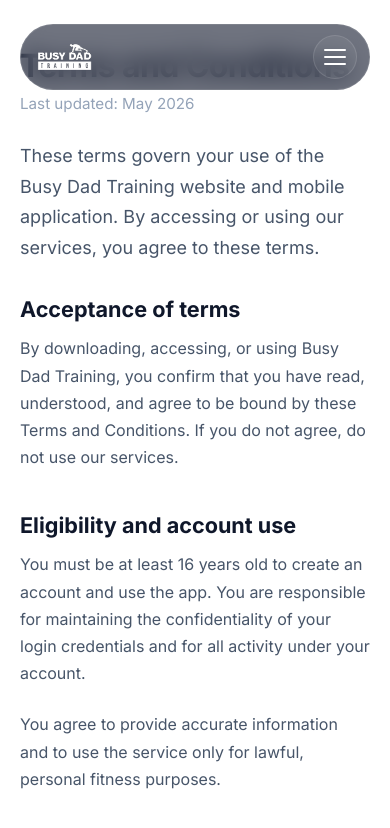
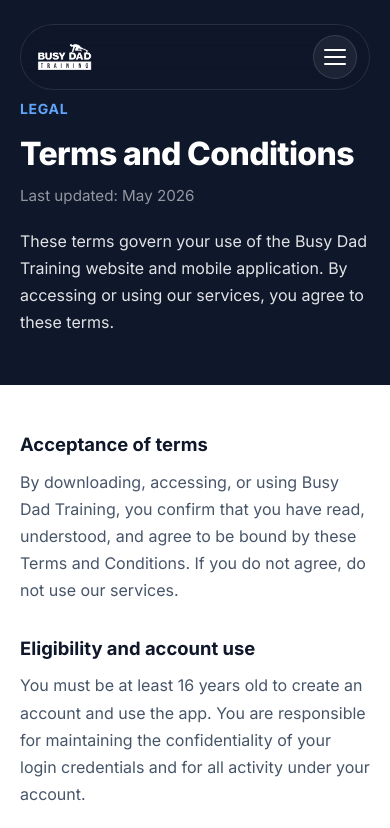
Before and after one commit to andre-pb/BdtWebsite, a Next.js app: page /busy-dad-training-terms-and-conditions-2 in a window 390 px wide. Shown: the top 828 px of the page. Built offline with nearby package versions, Linux system fonts and the light colour scheme.

Commit message:
Fix legal page layout on mobile.
Add a hero section and responsive spacing so the floating nav no longer overlaps page titles and content.

Co-authored-by: Cursor <cursoragent@cursor.com>

```diff
--- a/src/app/busy-dad-training-terms-and-conditions-2/page.tsx
+++ b/src/app/busy-dad-training-terms-and-conditions-2/page.tsx
@@ -32,6 +32,7 @@ export default function TermsPage() {
           intro={termsPage.intro}
           sections={termsPage.sections}
           lastUpdated={termsPage.lastUpdated}
+          eyebrow="Legal"
         />
       </main>
       <Footer />
--- a/src/app/deleting-your-busy-dad-training-app-account/page.tsx
+++ b/src/app/deleting-your-busy-dad-training-app-account/page.tsx
@@ -31,6 +31,7 @@ export default function AccountDeletionPage() {
           heading={accountDeletionPage.heading}
           intro={accountDeletionPage.intro}
           sections={accountDeletionPage.sections}
+          eyebrow="Support"
         />
       </main>
       <Footer />
--- a/src/app/globals.css
+++ b/src/app/globals.css
@@ -434,3 +434,129 @@ button:focus-visible {
     padding-bottom: 48px !important;
   }
 }
+
+/* -------------------------------------------------------------------------- */
+/* Legal pages                                                                */
+/* -------------------------------------------------------------------------- */
+
+.legal-hero {
+  padding-top: 200px;
+  padding-bottom: 72px;
+  background-color: var(--text-main);
+  color: white;
+}
+
+.legal-hero__eyebrow {
+  display: inline-block;
+  font-size: 0.875rem;
+  font-weight: 700;
+  text-transform: uppercase;
+  letter-spacing: 0.05em;
+  color: #60a5fa;
+  margin-bottom: 1rem;
+}
+
+.legal-hero__title {
+  font-size: clamp(2rem, 4vw, 3.25rem);
+  font-weight: 800;
+  line-height: 1.1;
+  letter-spacing: -0.02em;
+  color: white;
+  margin-bottom: 0.75rem;
+  max-width: 18ch;
+}
+
+.legal-hero__updated {
+  color: rgba(255, 255, 255, 0.55);
+  font-size: 0.95rem;
+  margin-bottom: 1.25rem;
+}
+
+.legal-hero__intro {
+  color: rgba(255, 255, 255, 0.88);
+  font-size: clamp(1rem, 2.5vw, 1.125rem);
+  line-height: 1.7;
+  max-width: 42rem;
+}
+
+.legal-content {
+  padding: 80px 0;
+  background: var(--bg-pure);
+}
+
+.legal-content__body {
+  max-width: 42rem;
+}
+
+.legal-section {
+  margin-bottom: 2.5rem;
+}
+
+.legal-section:last-child {
+  margin-bottom: 0;
+}
+
+.legal-section__title {
+  font-size: clamp(1.15rem, 3vw, 1.35rem);
+  font-weight: 700;
+  color: var(--text-main);
+  margin-bottom: 0.75rem;
+  line-height: 1.3;
+}
+
+.legal-section__paragraph {
+  color: var(--text-muted);
+  font-size: 1rem;
+  line-height: 1.7;
+  margin-bottom: 1rem;
+}
+
+.legal-section__paragraph:last-of-type {
+  margin-bottom: 0;
+}
+
+.legal-section__list {
+  color: var(--text-muted);
+  font-size: 1rem;
+  line-height: 1.7;
+  padding-left: 1.25rem;
+  margin: 0.75rem 0 0;
+}
+
+.legal-section__list li {
+  margin-bottom: 0.5rem;
+}
+
+.legal-section__list li:last-child {
+  margin-bottom: 0;
+}
+
+@media (max-width: 768px) {
+  .legal-hero {
+    padding-top: 110px;
+    padding-bottom: 56px;
+  }
+
+  .legal-hero__title {
+    max-width: none;
+  }
+
+  .legal-content {
+    padding: 64px 0;
+  }
+}
+
+@media (max-width: 480px) {
+  .legal-hero {
+    padding-top: 96px;
+    padding-bottom: 48px;
+  }
+
+  .legal-content {
+    padding: 48px 0;
+  }
+
+  .legal-section {
+    margin-bottom: 2rem;
+  }
+}
--- a/src/components/legal/LegalDocument.tsx
+++ b/src/components/legal/LegalDocument.tsx
@@ -1,13 +1,12 @@
 import { PageContainer } from "@/components/ui/PageContainer";
-import { headingStyle, bodyStyle } from "@/components/ui/Typography";
 import type { LegalSection } from "@/content/legal";
-import { colors } from "@/constants/colors";
 
 type LegalDocumentProps = {
   heading: string;
   intro: string;
   sections: readonly LegalSection[];
   lastUpdated?: string;
+  eyebrow?: string;
 };
 
 export function LegalDocument({
@@ -15,58 +14,38 @@ export function LegalDocument({
   intro,
   sections,
   lastUpdated,
+  eyebrow = "Legal",
 }: LegalDocumentProps) {
   return (
-    <section style={{ padding: "120px 0 80px", background: colors.bgPure }}>
+    <>
+      <section className="legal-hero" aria-labelledby="legal-page-heading">
         <PageContainer>
-        <h1 style={{ ...headingStyle, marginBottom: "0.5rem" }}>{heading}</h1>
+          <span className="legal-hero__eyebrow">{eyebrow}</span>
+          <h1 id="legal-page-heading" className="legal-hero__title">
+            {heading}
+          </h1>
           {lastUpdated ? (
-          <p
-            style={{
-              ...bodyStyle,
-              fontSize: "0.95rem",
-              color: colors.textLight,
-              marginBottom: "1.5rem",
-            }}
-          >
-            Last updated: {lastUpdated}
-          </p>
+            <p className="legal-hero__updated">Last updated: {lastUpdated}</p>
           ) : null}
-        <p style={{ ...bodyStyle, maxWidth: "720px" }}>{intro}</p>
+          <p className="legal-hero__intro">{intro}</p>
+        </PageContainer>
+      </section>
 
-        <div style={{ maxWidth: "720px", marginTop: "2rem" }}>
+      <section className="legal-content" aria-label="Page sections">
+        <PageContainer>
+          <div className="legal-content__body">
             {sections.map((section) => (
-            <article key={section.id} style={{ marginBottom: "2.5rem" }}>
-              <h2
-                style={{
-                  fontSize: "1.35rem",
-                  fontWeight: 700,
-                  color: colors.textMain,
-                  marginBottom: "0.75rem",
-                  lineHeight: 1.3,
-                }}
-              >
-                {section.title}
-              </h2>
+              <article key={section.id} className="legal-section">
+                <h2 className="legal-section__title">{section.title}</h2>
                 {section.paragraphs.map((paragraph) => (
-                <p key={paragraph.slice(0, 48)} style={{ ...bodyStyle, fontSize: "1rem" }}>
+                  <p key={paragraph} className="legal-section__paragraph">
                     {paragraph}
                   </p>
                 ))}
                 {section.list ? (
-                <ul
-                  style={{
-                    color: colors.textMuted,
-                    fontSize: "1rem",
-                    lineHeight: 1.7,
-                    paddingLeft: "1.25rem",
-                    marginBottom: "1rem",
-                  }}
-                >
+                  <ul className="legal-section__list">
                     {section.list.map((item) => (
-                    <li key={item} style={{ marginBottom: "0.5rem" }}>
-                      {item}
-                    </li>
+                      <li key={item}>{item}</li>
                     ))}
                   </ul>
                 ) : null}
@@ -75,5 +54,6 @@ export function LegalDocument({
           </div>
         </PageContainer>
       </section>
+    </>
   );
 }
```
Lines whose indentation alone changed are shown as unchanged.
